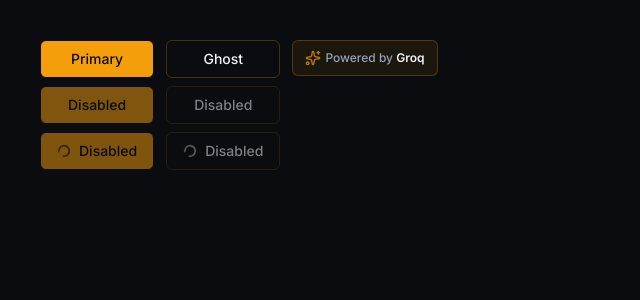
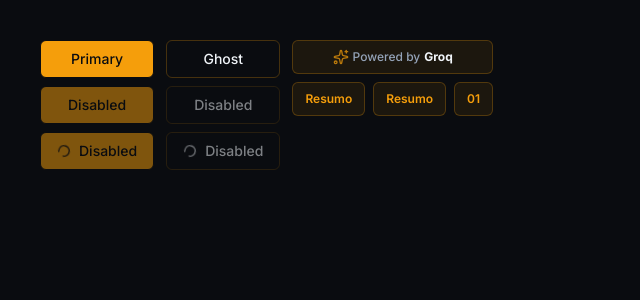
Before and after one commit to Estangler/lexi, a React (Vite) app: page /components in a window 1280 px wide. Shown: the top 300 px of the page, without its empty margins (0-640 px from the left). Built offline with nearby package versions, Linux system fonts and the light colour scheme.

Commit message:
Refactor Badge component to accept label, variant, and Icon props; enhance styling and functionality. Update ComponentsDoc to demonstrate new Badge features with examples.

```diff
--- a/src/components/Badge/Badge.tsx
+++ b/src/components/Badge/Badge.tsx
@@ -1,11 +1,25 @@
-import { Sparkles } from "lucide-react";
-import type { ReactNode } from "react";
+import type { BadgeProps, Variant } from "./Badge.types";
 
-export default function Badge({ children }: { children: ReactNode }) {
+const baseStyles =
+  "flex gap-1 text-xs font-medium border border-accent-dim items-center justify-center bg-accent-dim/30 py-2 px-3 rounded-md text-secondary";
+
+const badgeVariant: Record<Variant, string> = {
+  primary: "text-accent font-semibold",
+  default: "",
+};
+
+export default function Badge({
+  label,
+  variant = "default",
+  Icon,
+  children,
+  className = "",
+}: BadgeProps) {
   return (
-    <div className="flex gap-1 text-[12px] font-medium border border-accent-dim items-center justify-center bg-accent-dim/30 py-2 px-3 rounded-md text-secondary">
-      <Sparkles className="text-accent animate-pulse" size={16} />
-      <p>{children}</p>
+    <div className={`${baseStyles} ${className}`}>
+      {Icon && <Icon className="text-accent animate-pulse" size={16} />}
+      <p className={`${badgeVariant[variant]}`}>{label}</p>
+      {children}
     </div>
   );
 }
--- a/src/pages/ComponentsDoc.tsx
+++ b/src/pages/ComponentsDoc.tsx
@@ -1,5 +1,6 @@
 import Badge from "../components/Badge/index";
 import Button from "../components/Button/index";
+import { Sparkles } from "lucide-react";
 
 export default function ComponentsDoc() {
   return (
@@ -23,10 +24,14 @@
         </Button>
       </div>
       <div className="flex flex-col gap-2">
-        <Badge>
-          Powered by{" "}
-          <strong className="font-semibold text-primary">Groq</strong>
+        <Badge Icon={Sparkles} label="Powered by ">
+          <strong className="text-primary">Groq</strong>
         </Badge>
+        <div className="flex gap-2">
+          <Badge label="Resumo" variant="primary" />
+          <Badge label="Resumo" variant="primary" />
+          <Badge label="01" variant="primary" />
+        </div>
       </div>
     </div>
   );
```
Also changed, not shown: src/components/Badge/Badge.types.ts (+12 -0 lines).
